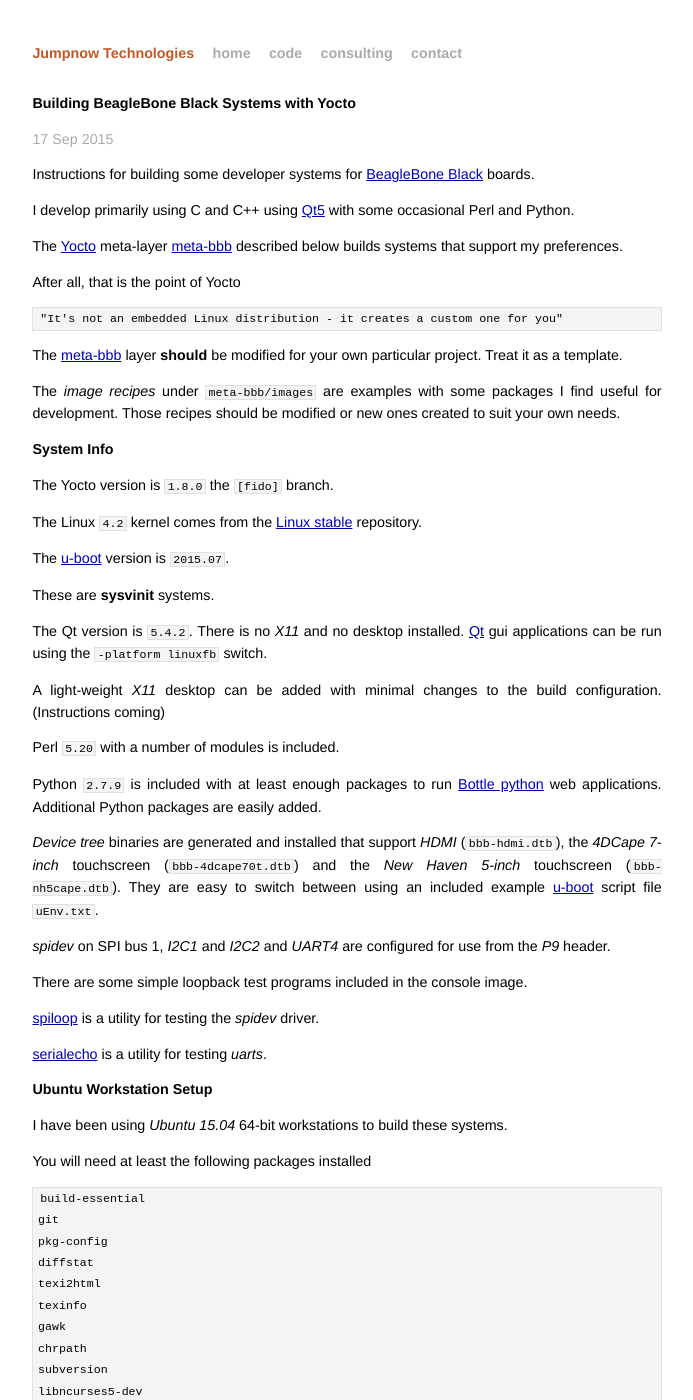
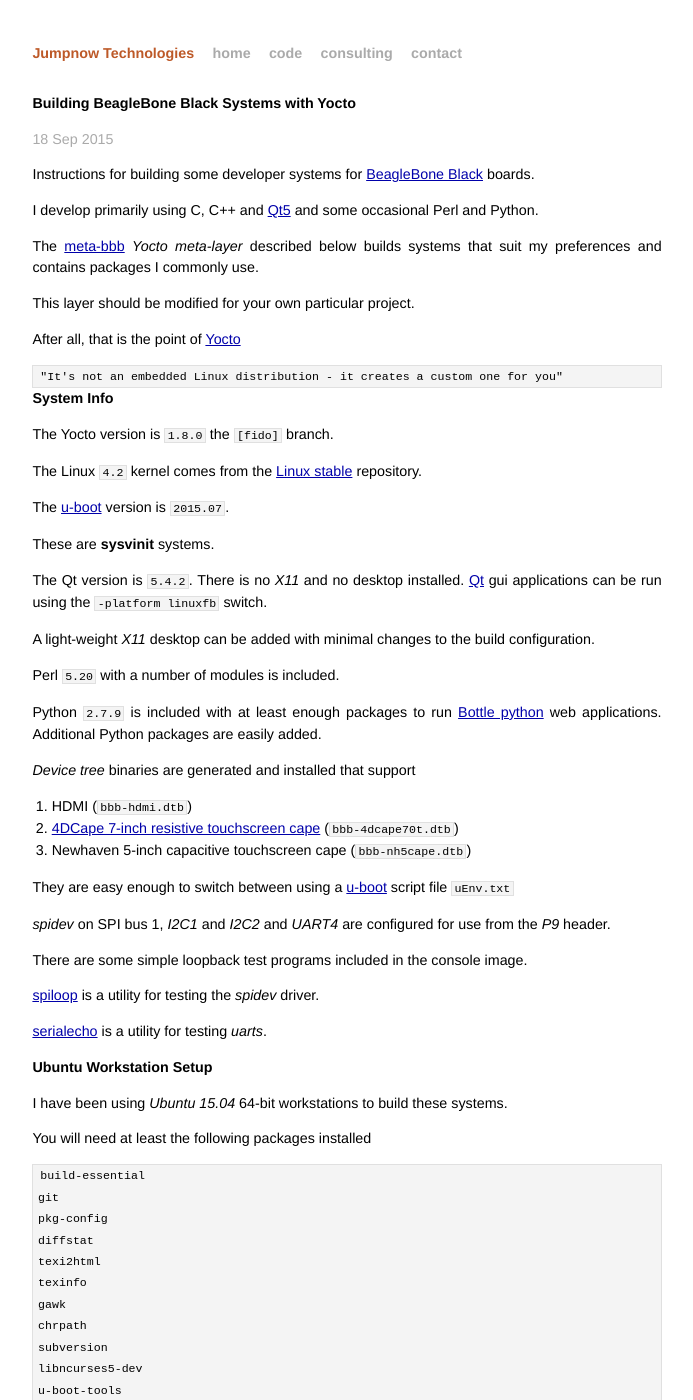
Before and after one commit to jumpnow/jumpnowtek-site, a Jekyll site: the page built from _posts/2015-06-08-BeagleBone-Systems-with-Yocto.md, in a window 1280 px wide and 1400 px high. Shown: the whole window, without its empty margins (293-986 px from the left). Built offline with Jekyll 4.4.1, drawn with Linux system fonts in a browser that asks for light colours.

Commit message:
Updates to bbb yocto doc

```diff
--- a/_posts/2015-06-08-BeagleBone-Systems-with-Yocto.md
+++ b/_posts/2015-06-08-BeagleBone-Systems-with-Yocto.md
@@ -2,24 +2,22 @@
 layout: post
 title: Building BeagleBone Black Systems with Yocto
 description: "Building customized systems for the BeagleBone Black using tools from the Yocto Project"
-date: 2015-09-17 07:10:00
+date: 2015-09-18 06:54:00
 categories: beaglebone
 tags: [linux, beaglebone, yocto]
 ---
 
 Instructions for building some developer systems for [BeagleBone Black][beagleboard] boards.
 
-I develop primarily using C and C++ using [Qt5][qt] with some occasional Perl and Python.
+I develop primarily using C, C++ and [Qt5][qt] and some occasional Perl and Python.
 
-The [Yocto][yocto] meta-layer [meta-bbb][meta-bbb] described below builds systems that support my preferences.
+The [meta-bbb][meta-bbb] *Yocto meta-layer*  described below builds systems that suit my preferences and contains packages I commonly use.
 
-After all, that is the point of Yocto
+This layer should be modified for your own particular project.
+
+After all, that is the point of [Yocto][yocto]
 
     "It's not an embedded Linux distribution - it creates a custom one for you"
-
-The [meta-bbb][meta-bbb] layer **should** be modified for your own particular project. Treat it as a template.
-
-The *image recipes* under `meta-bbb/images` are examples with some packages I find useful for development. Those recipes should be modified or new ones created to suit your own needs.
 
 ### System Info
 
@@ -33,13 +31,19 @@
 
 The Qt version is `5.4.2`. There is no *X11* and no desktop installed. [Qt][qt] gui applications can be run using the `-platform linuxfb` switch.
 
-A light-weight *X11* desktop can be added with minimal changes to the build configuration. (Instructions coming)
+A light-weight *X11* desktop can be added with minimal changes to the build configuration.
 
 Perl `5.20` with a number of modules is included.
 
 Python `2.7.9` is included with at least enough packages to run [Bottle python][bottle-python] web applications. Additional Python packages are easily added.
 
-*Device tree* binaries are generated and installed that support *HDMI* (`bbb-hdmi.dtb`), the *4DCape 7-inch* touchscreen (`bbb-4dcape70t.dtb`) and the *New Haven 5-inch* touchscreen (`bbb-nh5cape.dtb`). They are easy to switch between using an included example [u-boot][uboot] script file `uEnv.txt`.
+*Device tree* binaries are generated and installed that support
+
+1. HDMI (`bbb-hdmi.dtb`)
+2. [4DCape 7-inch resistive touchscreen cape][4dcape] (`bbb-4dcape70t.dtb`)
+3. Newhaven 5-inch capacitive touchscreen cape (`bbb-nh5cape.dtb`)
+
+They are easy enough to switch between using a [u-boot][uboot] script file `uEnv.txt`
 
 *spidev* on SPI bus 1, *I2C1* and *I2C2* and *UART4* are configured for use from the *P9* header.
 
```
Also changed, not shown: other parts of _posts/2015-06-08-BeagleBone-Systems-with-Yocto.md (+1 -0 lines).
